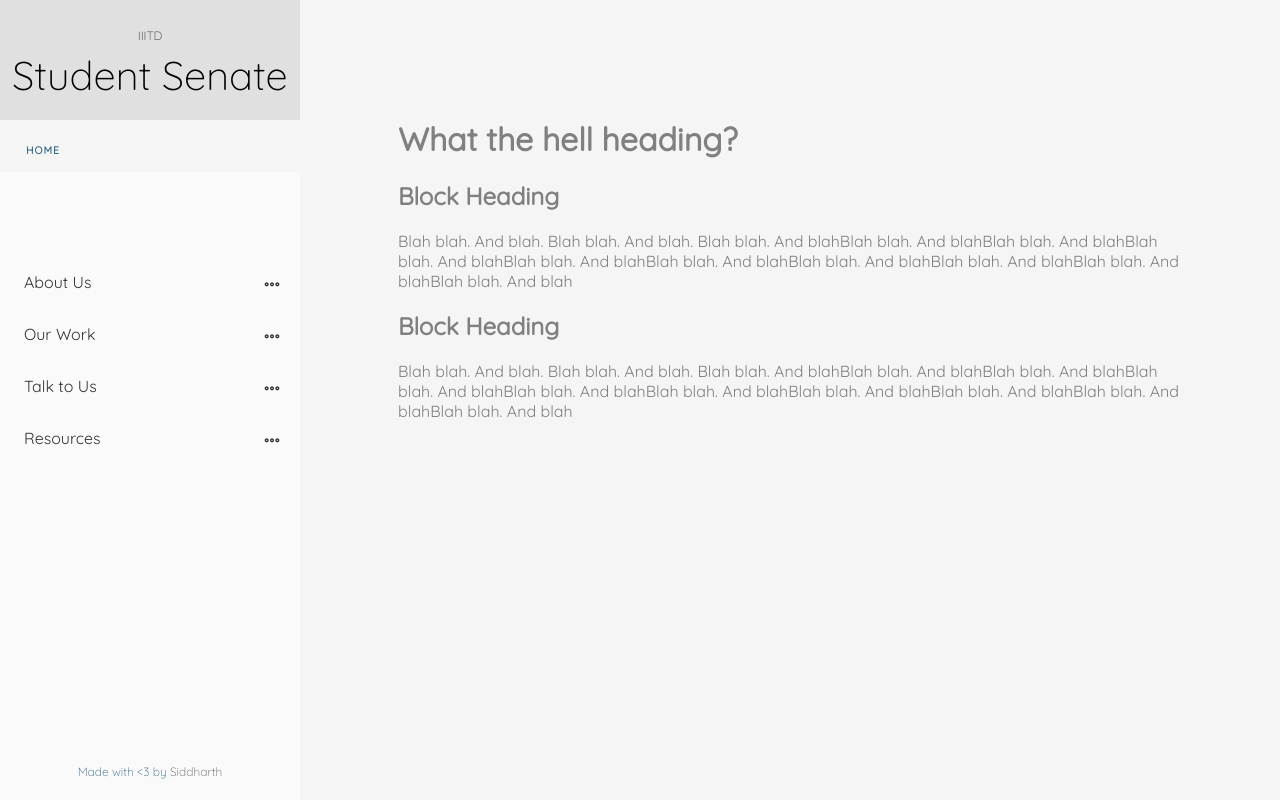
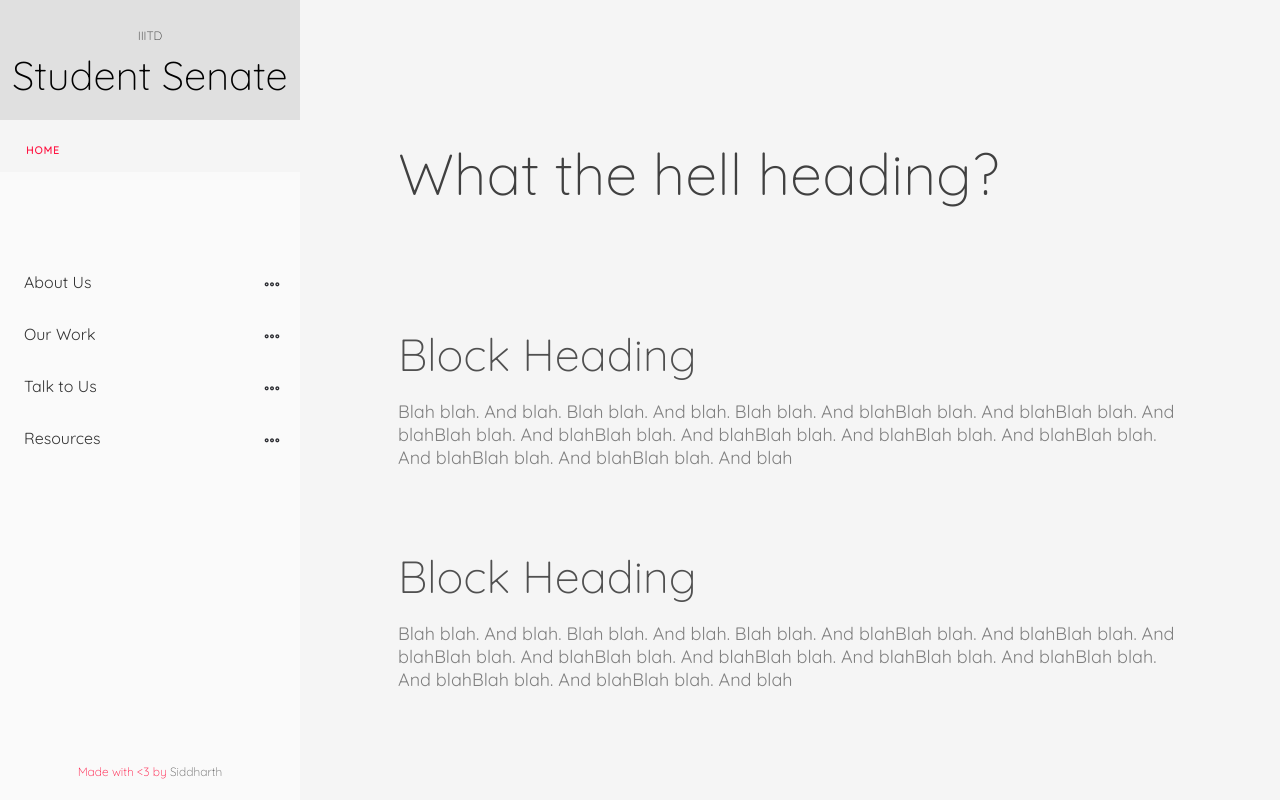
Before and after one commit to sedflix/student-senate, a plain HTML site: page index.html in a window 1280 px wide. Drawn offline with Linux system fonts and the light colour scheme; a web font is replaced by a local one.

Commit message:
color schemes

```diff
--- a/css/component.css
+++ b/css/component.css
@@ -13,7 +13,7 @@ body {
     font-family: 'Quicksand';
     overflow: hidden;
     margin: 0;
-    color: #336B87;
+    color: #FF1744;
     background: #ffffff;
     -webkit-font-smoothing: antialiased;
     -moz-osx-font-smoothing: grayscale;
@@ -115,7 +115,7 @@ body {
 .menu__link:focus,
 .menu__link[data-submenu]:hover::after,
 .menu__link[data-submenu]:focus::after {
-    color: #336B87;
+    color: #FF1744;
 }
 
 .menu__link--current::before {
@@ -126,7 +126,7 @@ body {
     top: 50%;
     left: 0.5em;
     height: 4px;
-    color: #336B87;
+    color: #FF1744;
 }
 
 [class^='animate-'],
@@ -253,7 +253,7 @@ body {
     vertical-align: middle;
     letter-spacing: 1px;
     text-transform: uppercase;
-    color: #336B87;
+    color: #FF1744;
 }
 
 .menu__breadcrumbs a:last-child {
@@ -262,7 +262,7 @@ body {
 
 .menu__breadcrumbs a:hover,
 .menu__breadcrumbs a:focus {
-    color: #8182e0;
+    color: #FF1744;
 }
 
 .menu__breadcrumbs a:not(:last-child)::after {
@@ -503,7 +503,7 @@ a:hover {
 }
 
 .bp-nav__item:hover {
-    background: #336B87;
+    background: #FF1744;
 }
 
 .bp-icon:after {
@@ -513,7 +513,7 @@ a:hover {
     font-variant: normal;
     text-align: center;
     text-transform: none;
-    color: #5c5edc;
+    color: #FF1744;
     -webkit-font-smoothing: antialiased;
     speak: none;
 }
@@ -677,4 +677,30 @@ body #cdawrap a:hover.carbon-poweredby {
     padding: 10%;
     background: #f5f5f5;
     color: #808080;
+    overflow-y: scroll;
 }
+
+.heading-content {
+    font-weight: 300;
+    font-size: 360%;
+    color: #404040;
+    margin-bottom: 15%;
+}
+
+.block {
+    margin-bottom: 10%;
+    font-size: 18px;
+}
+
+.block-heading {
+    font-weight: 300;
+    font-size: 250%;
+    color: #505050;
+    margin-bottom: 0;
+}
+
+.block-text {
+    font-size: 250%;
+    font-weight: bold;
+    color: #808080;
+}
--- a/index.html
+++ b/index.html
@@ -126,8 +126,8 @@
         <!--onmousewheel="" width="100%" height="100%"-->
         <!--style="background: transparent; border: 1px solid #ccc;"></iframe>-->
         <div class="site-content">
-            <div class="heading-content">
-                <h1>What the hell heading?</h1>
+            <div>
+                <h1 class="heading-content">What the hell heading?</h1>
             </div>
             <div class="block">
                 <h2 class="block-heading">Block Heading</h2>
```
